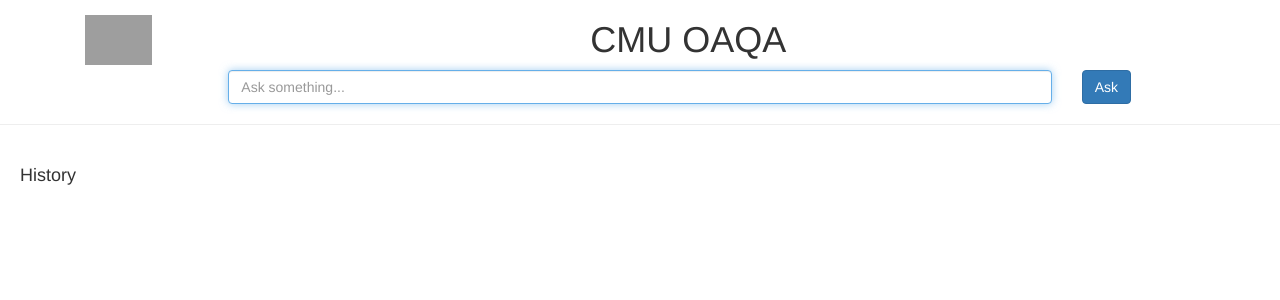
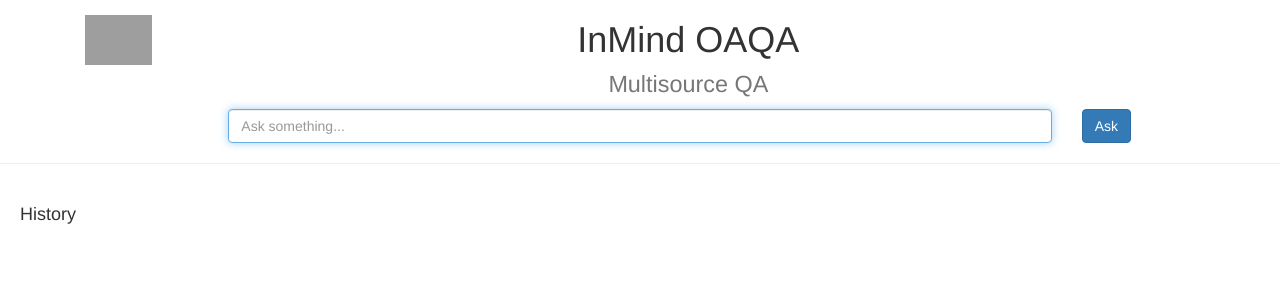
Before and after one commit to salmedina/enronqa, a Django app: page /enron/ in a window 1280 px wide. Shown: the top 300 px of the page. Run offline with Django 3.2, Linux system fonts and the light colour scheme; data comes from the database, SQL or seed files in the repository; data that the repository does not hold is empty; some libraries are stand-ins or nearby versions; grey boxes are pictures that could not be loaded.

Commit message:
Change the title and logo

```diff
--- a/enron_oaqa/enron/templates/enron/index.html
+++ b/enron_oaqa/enron/templates/enron/index.html
@@ -37,8 +37,12 @@
 </head>
 <body ng-app="enron">
 	<div class="container text-center">
-		<a class="navbar-brand" href="#"> <img class="logo" src="http://colloquium.lti.cs.cmu.edu/images/lti.png"></a>
-		<h1 class="title">CMU OAQA</h1>
+		<a class="navbar-brand" href="#"> <img class="logo" src="https://s1.yimg.com/rz/d/yahoo_en-US_f_p_bestfit_2x.png"></a>
+		<h1 class="title">
+			InMind OAQA
+			<br/>
+			<small>Multisource QA</small>
+		</h1>
 	</div>
 	<div class="container-fluid questionDiv" ng-controller="Question as questionCtrl">
 		<div class="row">
@@ -70,9 +74,13 @@
 		<div class="col-sm-8">
 			<div class="answerContainer" ng-controller="Answer as answerCtrl">
 				<div class="answerPanel" ng-repeat="answer in answerCtrl.answers" draggable="true">
-					<div>Source: <a href="[[[answer.source]]]">[[[answer.source]]]</a></div>
+					<div>
+						Source: <a href="[[[answer.source]]]">[[[answer.source]]]</a>
+					</div>
 					<div>Score: [[[answer.score]]]</div>
-					<p><b>Content:</b> [[[answer.body]]]</p>
+					<p>
+						<b>Content:</b> [[[answer.body]]]
+					</p>
 					<div class="">
 						<button ng-click="answerCtrl.thumbsUp(answer.id)" class="btn"
 							ng-class="{'btn-success':answerCtrl.thumbsUp[answer.id]}">
```
